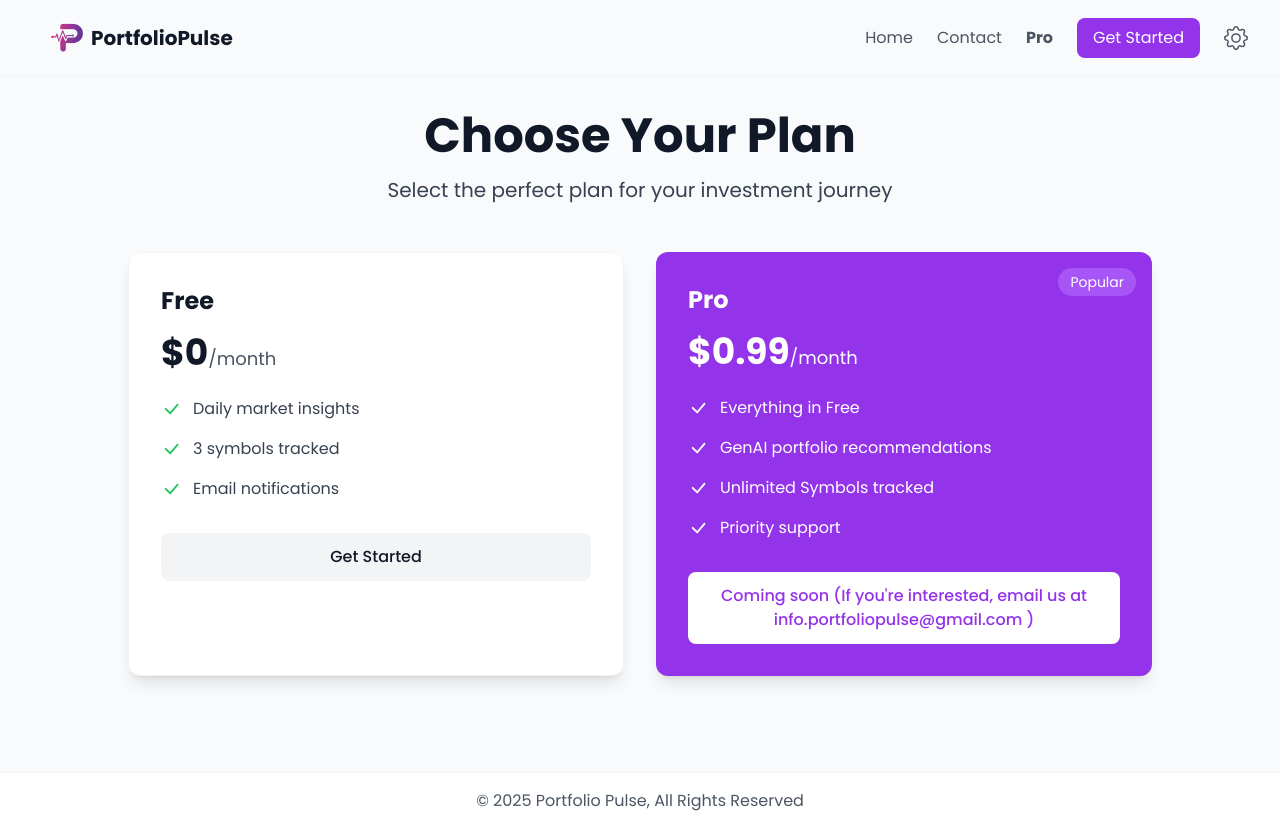
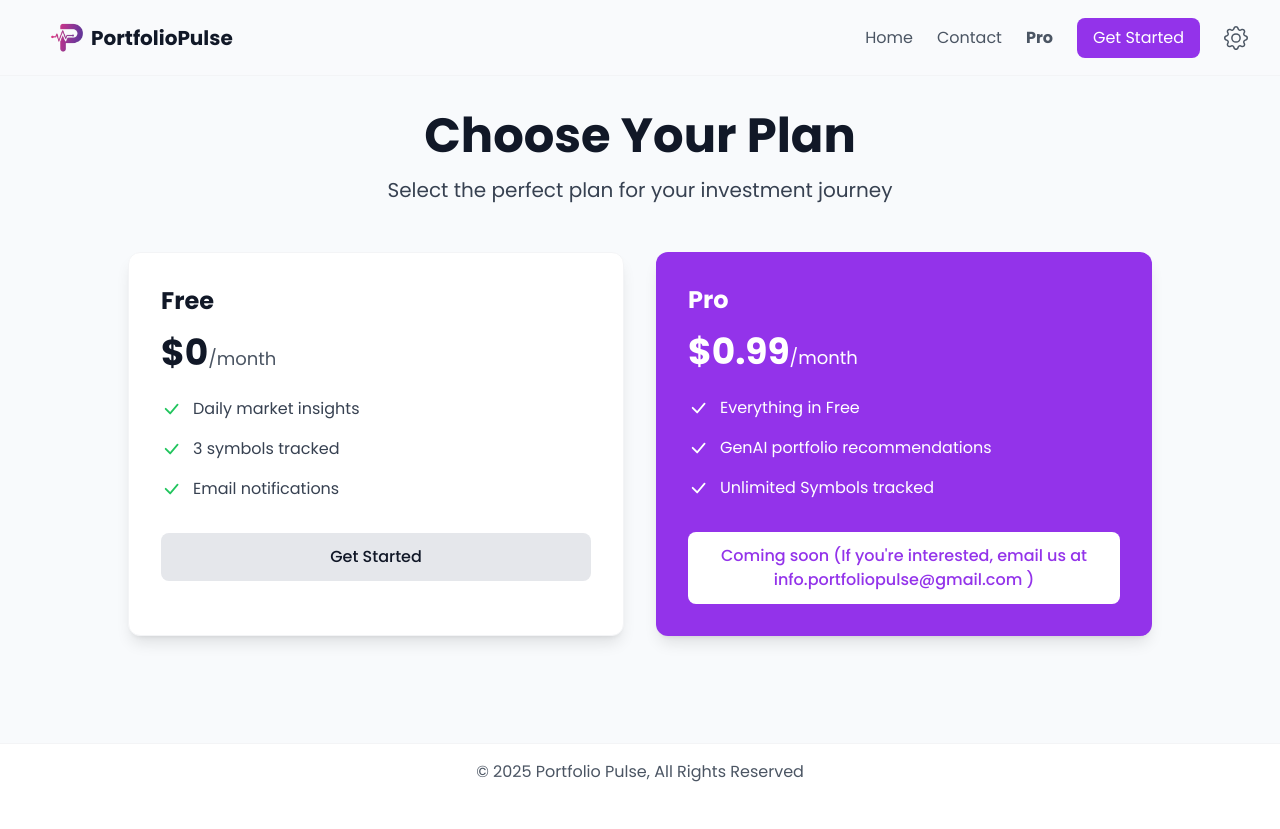
Before and after one commit to colinchambachan/PortfolioPulse, a Next.js app in the folder client/: page /pro in a window 1280 px wide. After the commit the page ends 800 px from the top, so only its background shows below. Built offline with nearby package versions, Linux system fonts and the light colour scheme.

Commit message:
chore: update styles

```diff
--- a/client/app/pro/page.tsx
+++ b/client/app/pro/page.tsx
@@ -55,7 +55,7 @@ export default function Pro() {
             </div>
             <div className="justify-end">
               <Link href="/start">
-                <button className="w-full bg-gray-100 text-gray-900 px-6 py-3 rounded-lg hover:bg-gray-200 transition-all font-medium mt-auto">
+                <button className="w-full bg-gray-200 text-gray-900 px-6 py-3 rounded-lg hover:bg-gray-200 transition-all font-medium mt-auto">
                   Get Started
                 </button>
               </Link>
@@ -67,9 +67,9 @@ export default function Pro() {
             className="bg-purple-600 rounded-xl shadow-lg p-8 text-white relative overflow-hidden"
             data-aos="fade-left"
           >
-            <div className="absolute top-4 right-4 bg-purple-500 px-3 py-1 rounded-full text-sm">
+            {/* <div className="absolute top-4 right-4 bg-purple-500 px-3 py-1 rounded-full text-sm">
               Popular
-            </div>
+            </div> */}
             <h2 className="text-2xl font-bold mb-4">Pro</h2>
             <p className="text-4xl font-bold mb-6">
               $0.99<span className="text-lg font-normal">/month</span>
@@ -87,17 +87,17 @@ export default function Pro() {
                 <BsCheckLg className="text-white text-xl" />
                 <span>Unlimited Symbols tracked</span>
               </div>
-              <div className="flex items-center space-x-3">
+              {/* <div className="flex items-center space-x-3">
                 <BsCheckLg className="text-white text-xl" />
                 <span>Priority support</span>
-              </div>
+              </div> */}
             </div>
             <a
               href="mailto:info.portfoliopulse@gmail.com"
               className="text-purple-600 hover:underline"
             >
               <button className="w-full bg-white text-purple-600 px-6 py-3 rounded-lg hover:bg-gray-100 transition-all font-medium">
-                Coming soon (If you're interested, email us at
+                Coming soon (If you&apos;re interested, email us at
                 info.portfoliopulse@gmail.com )
               </button>
             </a>
```
